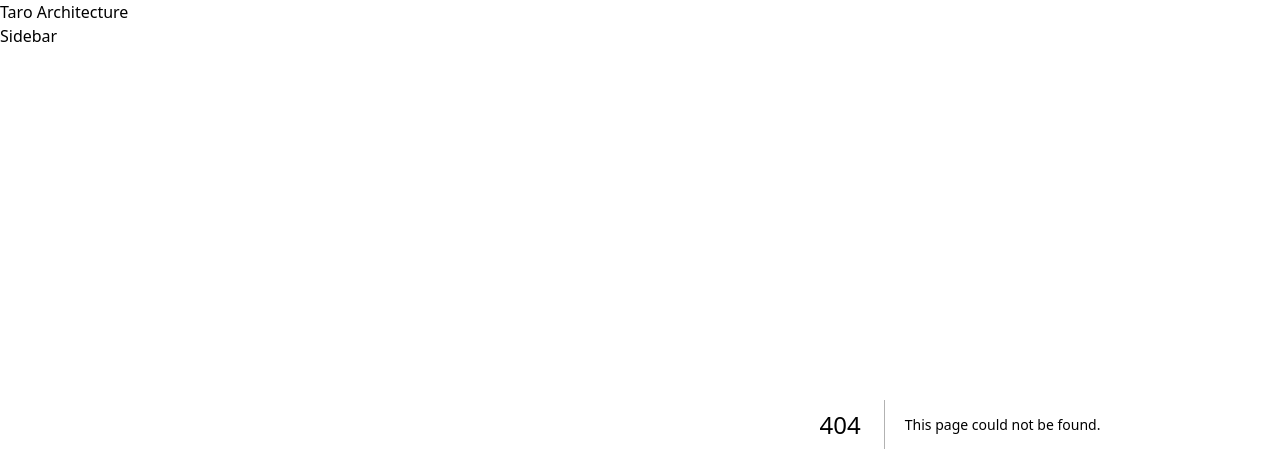
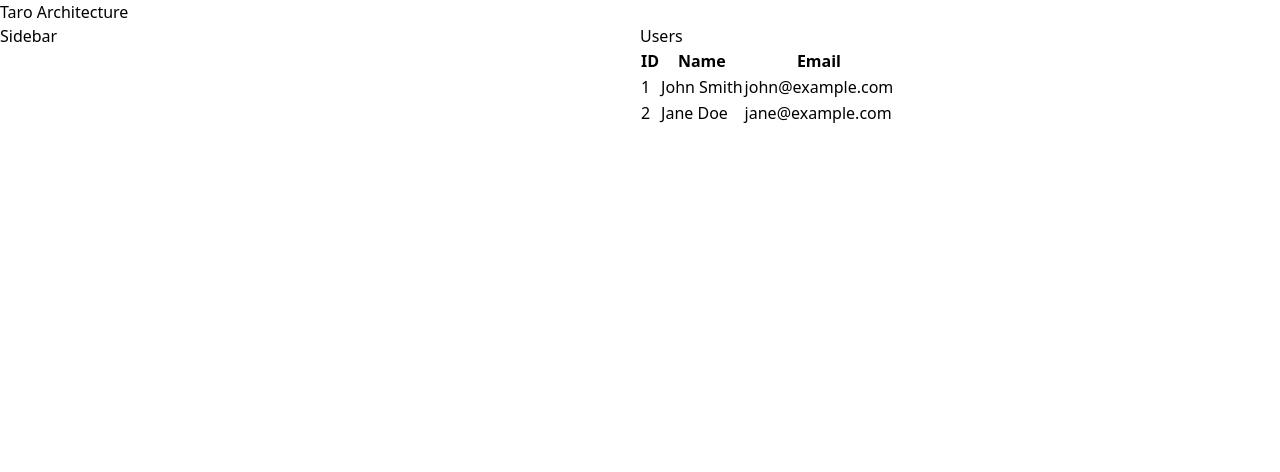
Before and after one commit to taro-28/ore-no-saikyo-architecture, a Next.js app: page /users in a window 1280 px wide. Before the commit this address had no page. Shown: the top 472 px of the page. Built offline with nearby package versions, Linux system fonts and the light colour scheme.

Commit message:
add user table

```diff
--- /dev/null
+++ b/src/app/users/page.tsx
@@ -0,0 +1,28 @@
+import { Table } from "@/components/Table";
+
+export default function Users() {
+    return (
+        <div>
+            <h1>Users</h1>
+            <Table
+                header={{
+                    id: "ID",
+                    name: "Name",
+                    email: "Email",
+                }}
+                items={[
+                    {
+                        id: "1",
+                        name: "John Smith",
+                        email: "john@example.com",
+                    },
+                    {
+                        id: "2",
+                        name: "Jane Doe",
+                        email: "jane@example.com",
+                    },
+                ]}
+            />
+        </div>
+    );
+}
```
